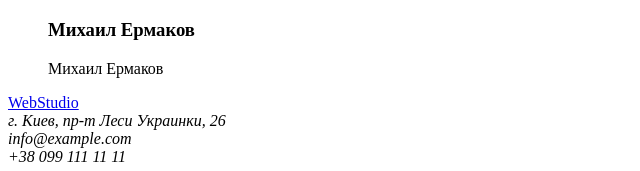
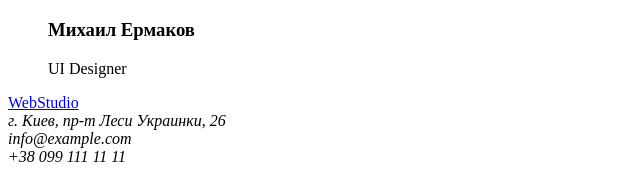
Before and after one commit to viktoriiahdev/goit-markup-hw-01, a plain HTML site: page index.html in a window 1280 px wide. Shown: the part 2909-3080 px from the top of the page, 0-640 px from the left. Drawn offline with Linux system fonts and the light colour scheme.

Commit message:
Update index.html

```diff
--- a/index.html
+++ b/index.html
@@ -111,7 +111,7 @@
           <li>
             <img src="./images/team4.jpg" alt="Михаил Ермаков" width="270" />
             <h3>Михаил Ермаков</h3>
-            <p>Михаил Ермаков</p>
+            <p>UI Designer</p>
           </li>
         </ul>
       </section>
```
